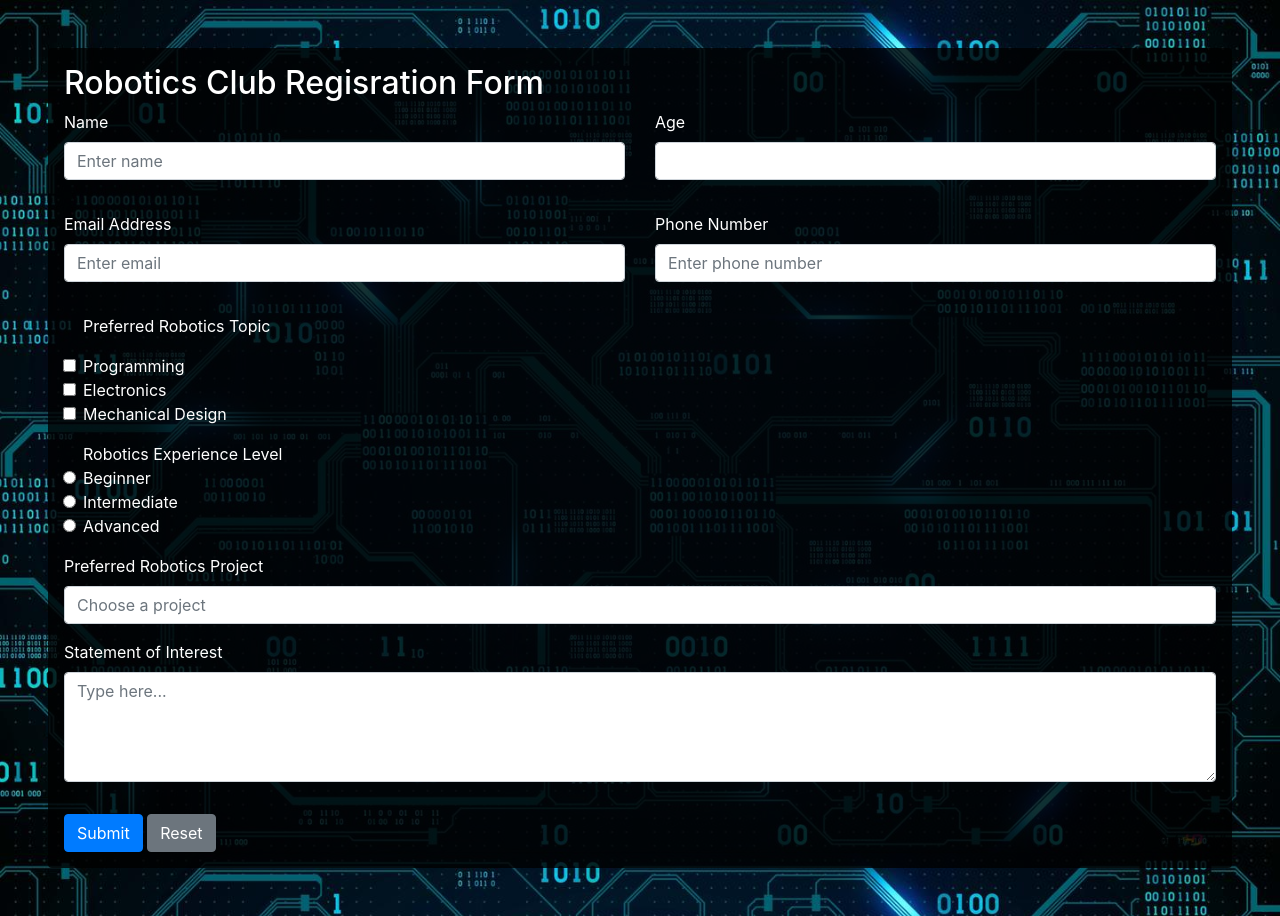
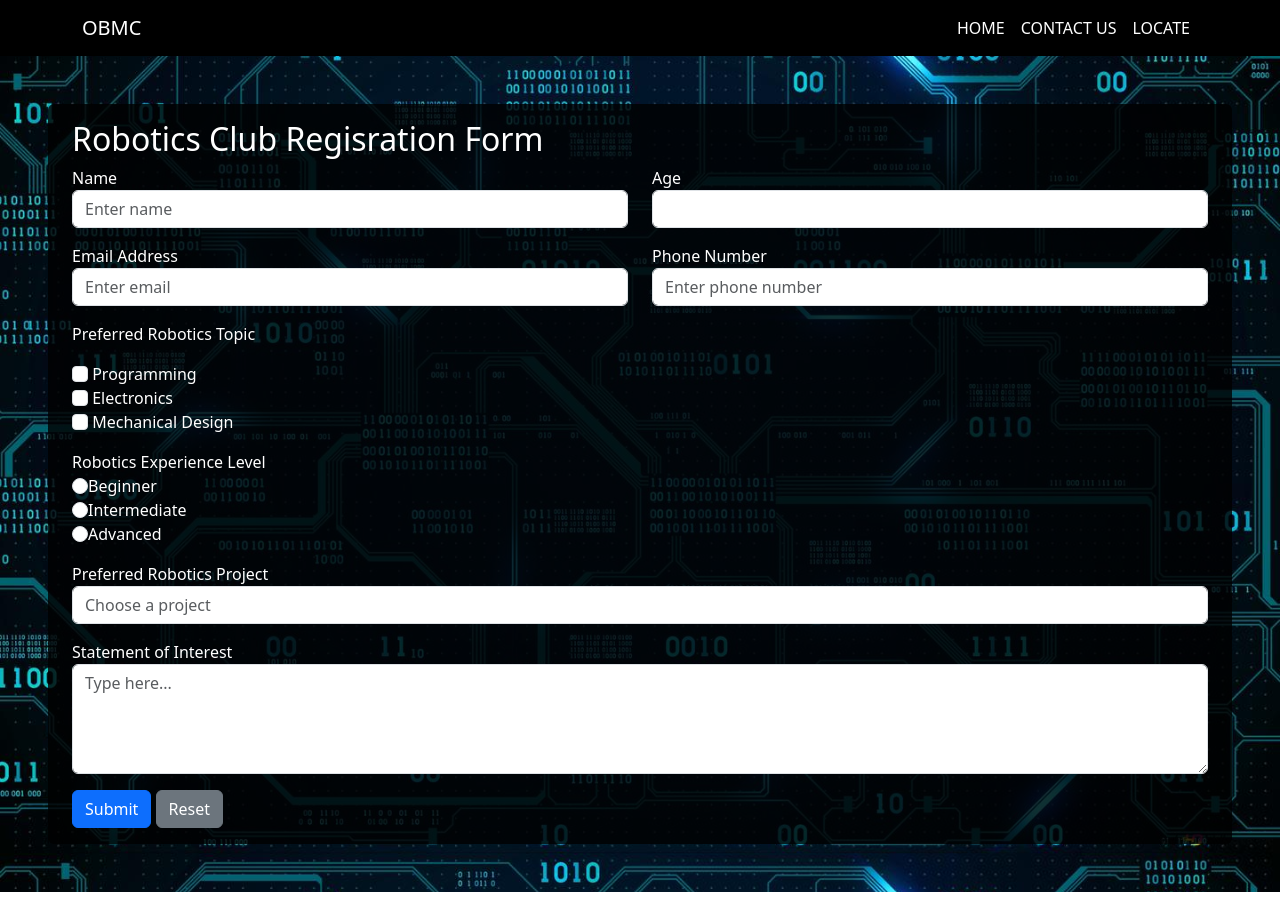
Before and after one commit to eNygard-0/sw2, a plain HTML site: page index.html in a window 1280 px wide. After the commit the page ends 892 px from the top, so only its background shows below. Drawn offline with nearby package versions, Linux system fonts and the light colour scheme.

Commit message:
Add files via upload

```diff
--- a/index.html
+++ b/index.html
@@ -3,9 +3,9 @@
 <head>
   <meta charset="UTF-8">
   <meta name="viewport" content="width=device-width, initial-scale=1.0">
-  <title>Bootstrap Containers Demo</title>
-  <!-- Bootstrap CSS -->
-  <link href="https://stackpath.bootstrapcdn.com/bootstrap/4.5.2/css/bootstrap.min.css" rel="stylesheet">
+  <title>Bootstrap Navigation Bar</title>
+    <!-- Bootstrap CSS -->
+    <link href="https://cdn.jsdelivr.net/npm/bootstrap@5.3.2/dist/css/bootstrap.min.css" rel="stylesheet">
   <style>
     body{
       background-image: url(bg.jpg);
@@ -17,10 +17,40 @@
     .cointainer{
       background-color: rgba(0,0,0,0.8);
     }
+    .navbar-custom{
+     background-color: Black;
+    }
+    .navbar-custom, .navbar-brand, .navbar-custom, .nav-link{
+     color: white;
+    }
+    .navbar-custom, .navbar-link:hover{
+     color: whitesmoke;
+    }
   </style>
 </head>
 <body>
-  <div class="cointainer m-5 rounded text-white p-3">
+  <nav class="navbar navbar-expand-lg navbar-custom">
+    <div class="container">
+      <a class="navbar-brand" href="https://obmontessori.edu.ph/">OBMC</a>
+      <button class="navbar-toggler" type="button" data-bs-toggle="collapse" data-bs-target="#navbarNav" aria-expanded="false" aria-label="Toggle navigation">
+        <span class="navbar-toggler-icon"></span>
+      </button>
+      <div class="collapse navbar-collapse" id="navbarNav">
+        <ul class="navbar-nav ms-auto">
+          <li class="nav-item">
+            <a class="nav-link" href="https://obmontessori.edu.ph/">HOME</a>
+          </li>
+          <li class="nav-item">
+            <a class="nav-link" href="https://obmontessori.edu.ph/contact-us">CONTACT US</a>
+          </li>
+          <li class="nav-item">
+            <a class="nav-link" href="https://www.google.com/maps/place/Operation+Brotherhood+Montessori+Center/@15.1373131,120.5945366,17z/data=!3m1!4b1!4m6!3m5!1s0x3396f237c7d7ec39:0xa3cae61a3f0a87ea!8m2!3d15.1373131!4d120.5971115!16zL20vMGY1MHM2?entry=ttu&g_ep=EgoyMDI0MTIwMi4wIKXMDSoASAFQAw%3D%3D" target="_blank">LOCATE</a>
+          </li>
+        </ul>
+      </div>
+    </div>
+  </nav>
+  <div class="cointainer m-5 rounded text-white p-3 px-4">
     <div>
       <h2>Robotics Club Regisration Form</h2>
       <form>
@@ -44,7 +74,7 @@
             <input type="text" id="phone" class="form-control" placeholder="Enter phone number">
           </div>
         </div>
-        <div class="row mx-1 mb-3">
+        <div class="row mb-3">
           <div class="col col-sm-12 col-md-12">
             <p>Preferred Robotics Topic</p>
             <input type="checkbox" class="form-check-input" id="pro">
@@ -55,7 +85,7 @@
             <label class="form-check-label" for="mech">Mechanical Design</label>
           </div>
         </div>
-        <div class="row mx-1 mb-3">
+        <div class="row mb-3">
           <div class="col col-sm-12 col-md-12">
             <label class="form-check-label" for="radio">Robotics Experience Level</label><br>
             <input type="radio" name="radio" class="form-check-input" id="int" value="Beginner">Beginner<br>
@@ -64,7 +94,7 @@
           </div>
         </div>
         <div class="row mb-3">
-          <div class="form-group col col-md-12 col-sm-12">
+          <div class="form-group col col-md-12 col-sm-12 mb-3">
             <label for="name">Preferred Robotics Project</label>
             <input type="text" id="name" class="form-control" placeholder="Choose a project">
           </div>
@@ -81,9 +111,6 @@
     </div>
   </div>
 
-  <!-- Bootstrap JS and dependencies -->
-  <script src="https://code.jquery.com/jquery-3.5.1.slim.min.js"></script>
-  <script src="https://cdn.jsdelivr.net/npm/@popperjs/core@2.9.3/dist/umd/popper.min.js"></script>
-  <script src="https://stackpath.bootstrapcdn.com/bootstrap/4.5.2/js/bootstrap.min.js"></script>
+  <script src="https://cdn.jsdelivr.net/npm/bootstrap@5.3.2/dist/js/bootstrap.bundle.min.js"></script>
 </body>
 </html>
```
